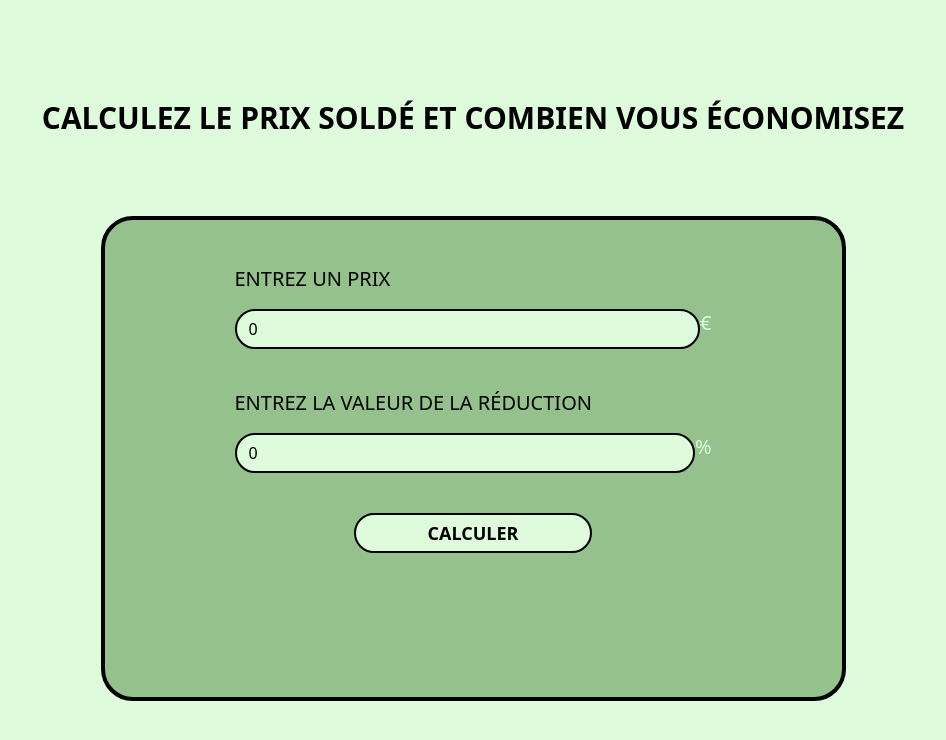
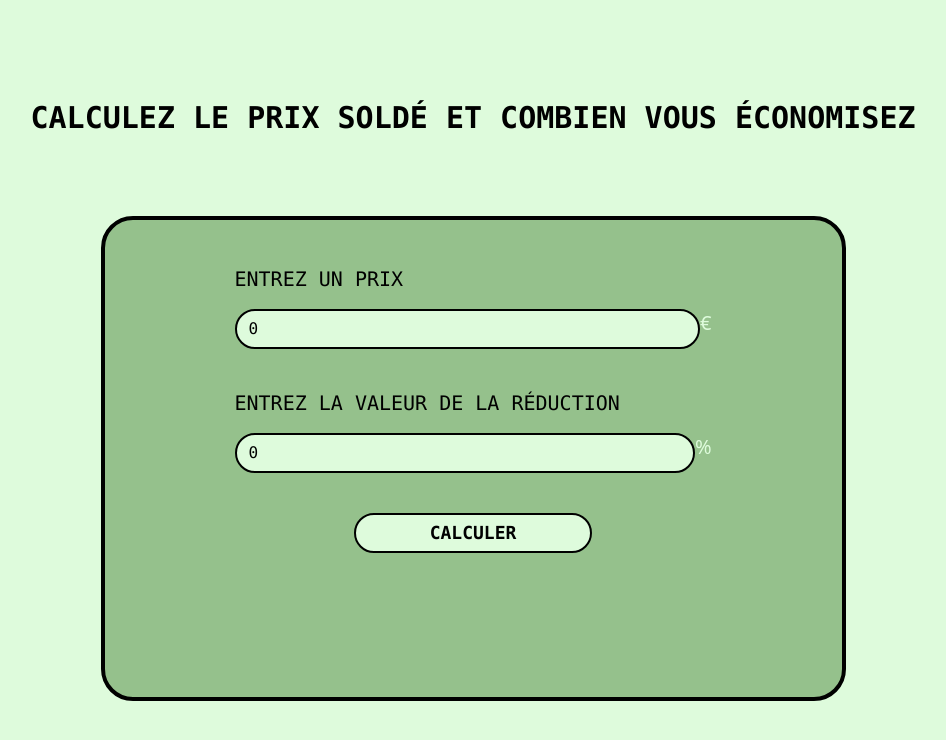
Before and after one commit to Ridaelko/sales, a React (Vite) app: page / in a window 1280 px wide. Shown: the top 740 px of the page, without its empty margins (167-1113 px from the left). Built offline with nearby package versions, Linux system fonts and the light colour scheme.

Commit message:
change font family

```diff
--- a/src/App.tsx
+++ b/src/App.tsx
@@ -17,7 +17,7 @@ const App = () => {
   return (
     <>
       <div className="bg-[#DEFBDC] h-screen flex flex-col justify-center items-center">
-        <h1 className="uppercase text-3xl font-extrabold">
+        <h1 className="uppercase text-3xl font-extrabold font-mono">
           Calculez le prix soldé et combien vous économisez
         </h1>
         <div className="bg-[#95C18C] border-4 rounded-4xl w-[745px] h-[485px] mt-20 ">
@@ -27,13 +27,13 @@ const App = () => {
           >
             <label
               htmlFor="price"
-              className="uppercase text-xl font-medium mb-4"
+              className="uppercase text-xl font-medium mb-4 font-mono"
             >
               Entrez un prix
             </label>
             <div className="flex">
               <input
-                className="bg-[#DEFBDC] border-2 rounded-4xl h-10 mb-10 pl-3 w-full"
+                className="bg-[#DEFBDC] border-2 rounded-4xl h-10 mb-10 pl-3 w-full font-mono"
                 type="number"
                 id="price"
                 value={price}
@@ -46,13 +46,13 @@ const App = () => {
             </div>
             <label
               htmlFor="sales"
-              className="uppercase text-xl font-medium mb-4"
+              className="uppercase text-xl font-medium mb-4 font-mono"
             >
               Entrez la valeur de la réduction
             </label>
             <div className="flex">
               <input
-                className="bg-[#DEFBDC] border-2 rounded-4xl h-10 mb-10 pl-3 w-full"
+                className="bg-[#DEFBDC] border-2 rounded-4xl h-10 mb-10 pl-3 w-full font-mono"
                 type="number"
                 id="sales"
                 value={sales}
@@ -65,7 +65,7 @@ const App = () => {
             <div className="flex justify-center">
               <button
                 type="submit"
-                className="uppercase border-2 rounded-4xl h-10 bg-[#DEFBDC] font-bold text-lg w-1/2  justify-center"
+                className="uppercase border-2 rounded-4xl h-10 bg-[#DEFBDC] font-bold text-lg w-1/2  justify-center font-mono"
               >
                 Calculer
               </button>
```
